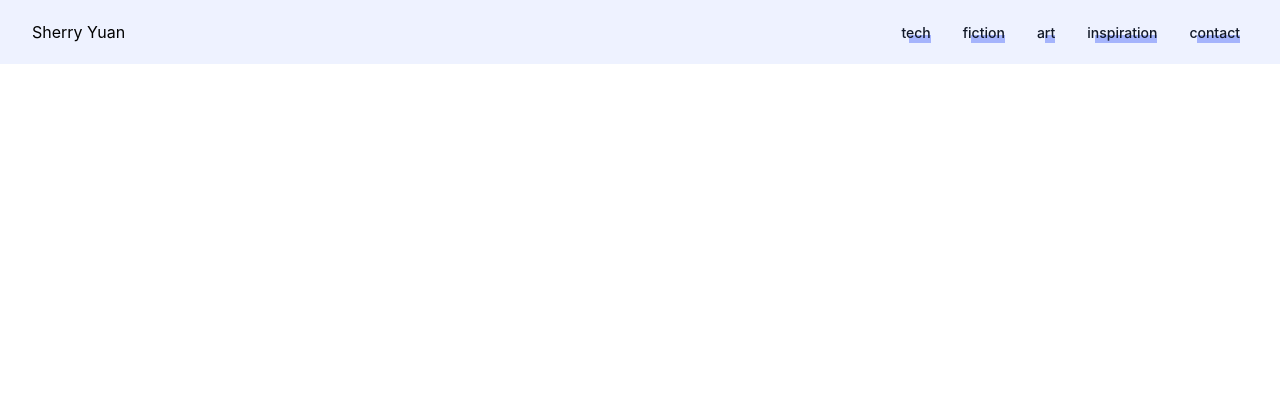
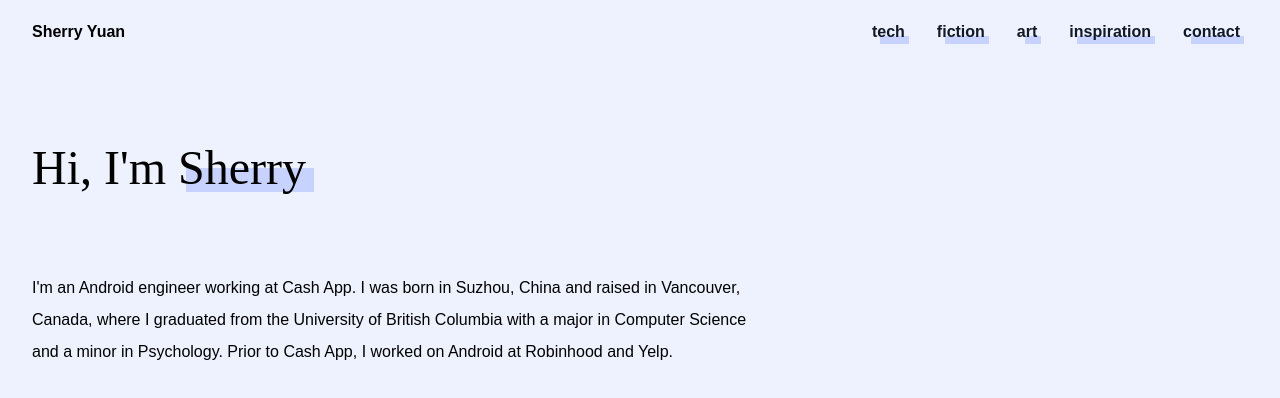
Before and after one commit to frostyshadows/frostyshadows.github.io, a React (Create React App) app: page / in a window 1280 px wide. Shown: the top 398 px of the page. Built offline with nearby package versions, Linux system fonts and the light colour scheme.

Commit message:
home page

```diff
--- a/src/components/Navbar.tsx
+++ b/src/components/Navbar.tsx
@@ -32,7 +32,7 @@ export default function Navbar() {
               </Disclosure.Button>
             </div>
             <div className="flex flex-1 items-center justify-center sm:items-stretch sm:justify-start">
-              <div className="flex flex-shrink-0 items-center">
+              <div className="flex flex-shrink-0 font-semibold items-center">
                 <a
                   href='/#'
                 >
@@ -43,8 +43,8 @@ export default function Navbar() {
                 <div className="absolute space-x-4 right-0">
                   {navigation.map((item) => (
                     <div className={classNames(
-                      item.current ? 'bg-gray-900 text-white' : 'text-gray-900 hover:bg-indigo-300 hover:text-white',
-                      'px-2 text-sm font-medium inline-block'
+                      item.current ? 'bg-gray-900 text-white' : 'text-gray-900 hover:bg-indigo-200 hover:text-white',
+                      'px-2 font-semibold inline-block'
                     )}>
                       <a
                         key={item.name}
@@ -53,7 +53,7 @@ export default function Navbar() {
                       >
                         {item.name}
                       </a>
-                      <div className="h-2 ml-2 -mt-2 bg-indigo-300 text-gray-900 hover:bg-gray-700 hover:text-white" />
+                      <div className="h-2 ml-2 -mr-1 -mt-2 bg-indigo-200" />
                     </div>
                   ))}
                 </div>
--- a/src/index.css
+++ b/src/index.css
@@ -4,23 +4,16 @@
 
 body {
   margin: 0;
-  font-family: -apple-system, BlinkMacSystemFont, 'Segoe UI', 'Roboto', 'Oxygen',
-    'Ubuntu', 'Cantarell', 'Fira Sans', 'Droid Sans', 'Helvetica Neue',
-    sans-serif;
   -webkit-font-smoothing: antialiased;
   -moz-osx-font-smoothing: grayscale;
 }
 
-code {
-  font-family: source-code-pro, Menlo, Monaco, Consolas, 'Courier New',
-    monospace;
+@font-face {
+  font-family: 'Abril Fatface';
+  src: local('Abril Fatface'), url(/fonts/AbrilFatface-Regular.otf) format('otf');
 }
 
-@layer components {
-  .highlighted {
-    text-align: center;
-    background-position: center;
-    background-repeat: no-repeat;
-    display: inline-block;
-  }
+@font-face {
+  font-family: 'Mulish';
+  src: local('Mulish'), url(/fonts/Mulish-Regular.ttf) format('ttf');
 }
--- a/src/pages/home.tsx
+++ b/src/pages/home.tsx
@@ -2,7 +2,21 @@ import React from 'react';
 
 export default function Home() {
   return (
-    <div className="bg-white py-12">
+    <div className="h-screen bg-indigo-50 p-8">
+      <div className="flex text-5xl font-serif pt-12 pb-20">
+        <p>Hi, I'm&nbsp;</p>
+        <div>
+          <p>Sherry</p>
+          <div className="h-6 ml-2 -mr-2 -mt-6 bg-indigo-200" />
+        </div>
+      </div>
+      <p className="w-3/5 flex text-l text-start leading-loose">
+        I'm an Android engineer working at Cash App.
+        I was born in Suzhou, China and raised in Vancouver, Canada,
+        where I graduated from the University of British Columbia with
+        a major in Computer Science and a minor in Psychology.
+        Prior to Cash App, I worked on Android at Robinhood and Yelp.
+      </p>
     </div>
   )
 }
```
Also changed, not shown: src/components/Header.tsx (+13 -2 lines), fonts/AbrilFatface-Regular.otf (added), fonts/Mulish-Regular.ttf (added).
